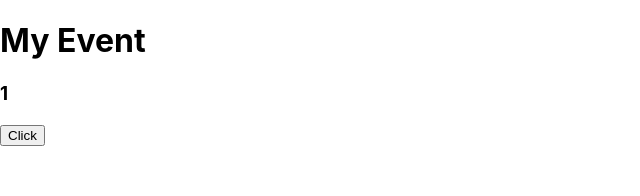
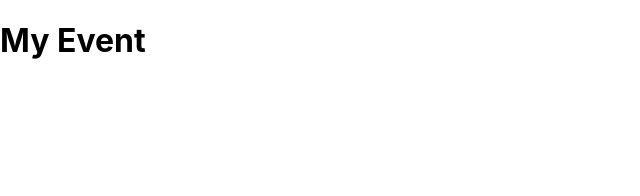
Before and after one commit to ChimCollective/events-nextjs-frontend, a Next.js app: page /events/1 in a window 1280 px wide. Shown: the top 196 px of the page, without its empty margins (0-640 px from the left). Built offline with nearby package versions, Linux system fonts and the light colour scheme.

Commit message:
Next Link & Router

```diff
--- a/pages/events/[slug].js
+++ b/pages/events/[slug].js
@@ -1,13 +1,8 @@
-import { useRouter } from "next/router";
-
 export default function EventPage() {
-  const router = useRouter();
 
   return (
     <div>
       <h1>My Event</h1>
-      <h3>{router.query.slug}</h3>
-      <button onClick={() => router.push("/")}>Click</button>
     </div>
   );
 }
```
